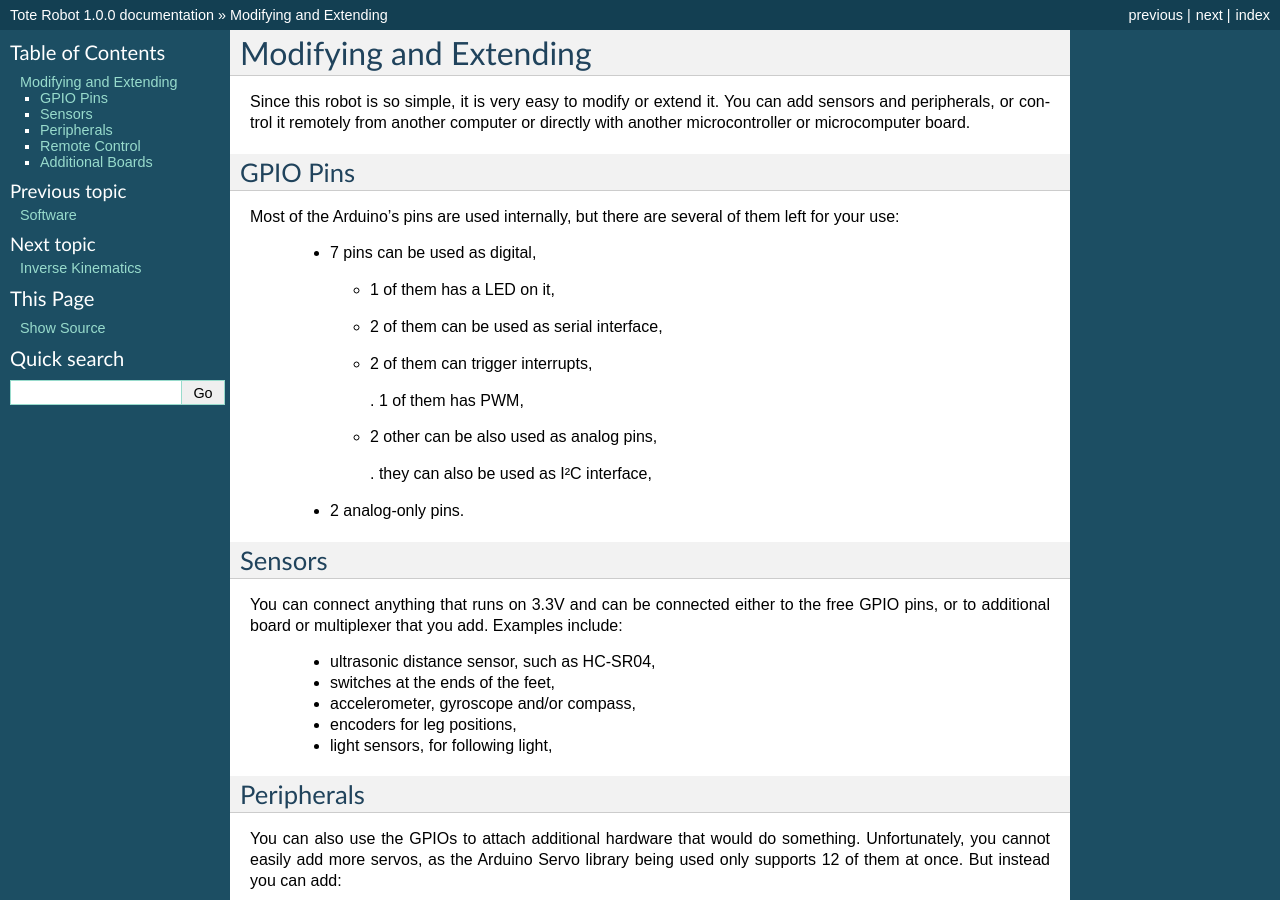
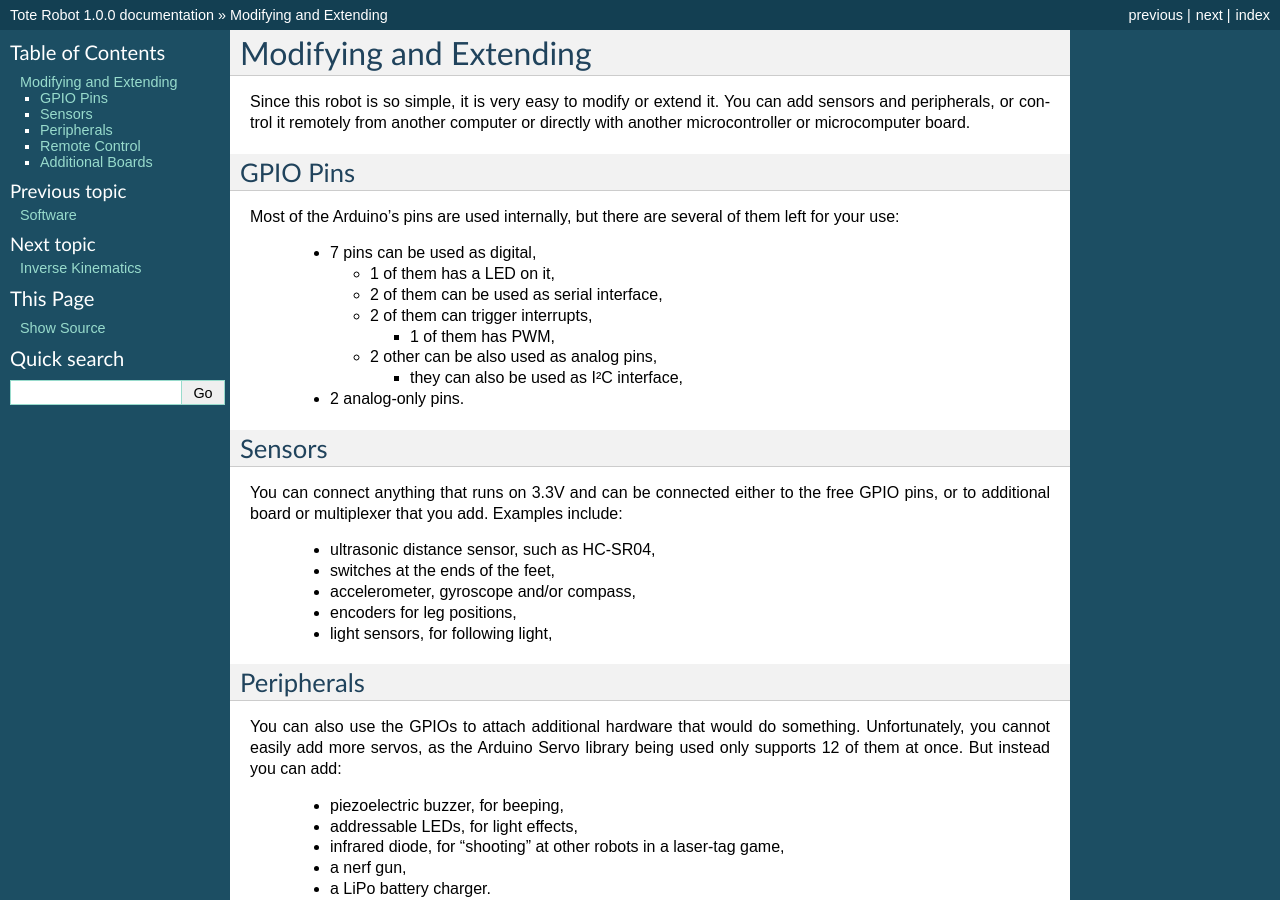
Before and after one commit to andrewsagio/tote, a Sphinx documentation site: the page built from doc/hacking.rst, in a window 1280 px wide and 900 px high. Built offline with Sphinx 7.4.7, drawn with Linux system fonts in a browser that asks for light colours; formulas are drawn with MathJax 3.

Commit message:
fix nested list

```diff
--- a/doc/hacking.rst
+++ b/doc/hacking.rst
@@ -18,10 +18,11 @@ left for your use:
     - 2 of them can be used as serial interface,
     - 2 of them can trigger interrupts,
 
-      . 1 of them has PWM,
+      + 1 of them has PWM,
+
     - 2 other can be also used as analog pins,
 
-      . they can also be used as I²C interface,
+      + they can also be used as I²C interface,
 
   * 2 analog-only pins.
 
```
